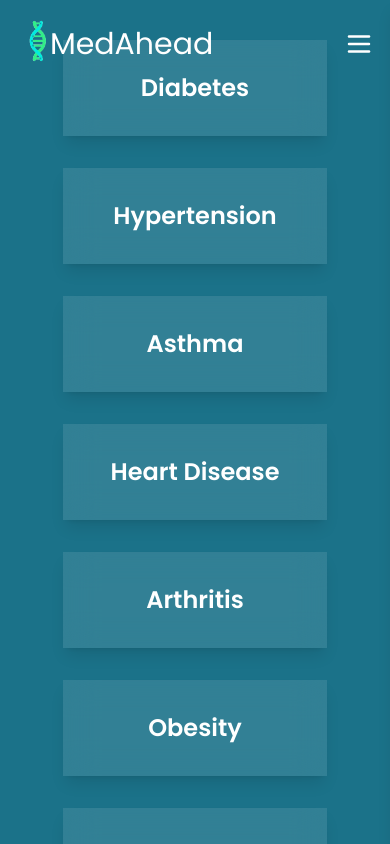
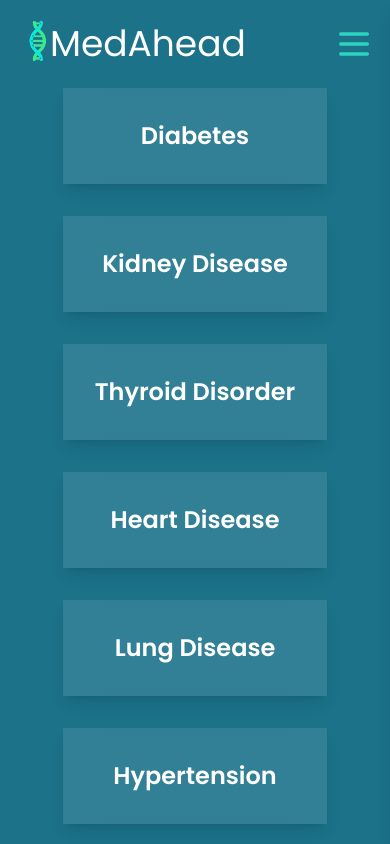
Before and after one commit to sandhya2345/Final-year-project, a React (Vite) app in the folder frontend/: page /predict in a window 390 px wide. Shown: the top 844 px of the page. Built offline with nearby package versions, Linux system fonts and the light colour scheme.

Commit message:
predict disease page enhancement

```diff
--- a/frontend/src/components/Footer.jsx
+++ b/frontend/src/components/Footer.jsx
@@ -39,7 +39,7 @@ const Footer = () => {
               <Phone /> +1 234 567 890
             </p>
             <p className="mt-2 flex items-center gap-2 text-gray-200">
-              <MapPin /> 123 Health St, City
+              <MapPin /> 123 Health St, Itahari
             </p>
           </div>
         </div>
--- a/frontend/src/components/Navbar.jsx
+++ b/frontend/src/components/Navbar.jsx
@@ -20,14 +20,14 @@ const Navbar = () => {
     }, []);
 
     useEffect(() => {
-        setMenuOpen(false); // Close menu on route change
-        setDropdownOpen(false); // Close dropdown on route change
+        setMenuOpen(false);
+        setDropdownOpen(false);
     }, [location]);
 
     const handleLogout = () => {
         setAuthTokens(null);
         setUser(null);
-        localStorage.removeItem("authToken"); // Clear from local storage
+        localStorage.removeItem("authToken");
     };
 
     return (
@@ -37,7 +37,7 @@ const Navbar = () => {
                 <div className="flex items-center">
                     <Link to="/" className="flex items-center">
                         <img src={logo} alt="MedAhead Logo" className="h-16" />
-                        <h2 className={`text-3xl font-medium ${isScrolled ? "text-customTeal" : "text-white"}`}>
+                        <h2 className={`text-4xl font-large ${isScrolled ? "text-customTeal" : "text-white"}`}>
                             MedAhead
                         </h2>
                     </Link>
@@ -114,8 +114,8 @@ const Navbar = () => {
 
                 {/* Mobile Menu Button */}
                 <div className="md:hidden flex items-center">
-                    <button onClick={() => setMenuOpen(!menuOpen)} className="text-white focus:outline-none">
-                        {menuOpen ? <X size={30} className="text-customTeal" /> : <Menu size={30} />}
+                    <button onClick={() => setMenuOpen(!menuOpen)} className="text-teal-400 focus:outline-none">
+                        {menuOpen ? <X size={30} className="text-customTeal" /> : <Menu size={40} />}
                     </button>
                 </div>
             </nav>
--- a/frontend/src/components/PredictDisease.jsx
+++ b/frontend/src/components/PredictDisease.jsx
@@ -3,15 +3,16 @@ import { useNavigate } from 'react-router-dom';
 
 const diseases = [
   { name: 'Diabetes', path: '/diabetes' },
+  { name: 'Kidney Disease', path: '/kidney-disease' },
+  { name: 'Thyroid Disorder', path: '/thyroid-disorder' },
+  { name: 'Heart Disease', path: '/heart-disease' },
+  { name: 'Lung Disease', path: '/liver-disease' },
   { name: 'Hypertension', path: '/hypertension' },
   { name: 'Asthma', path: '/asthma' },
-  { name: 'Heart Disease', path: '/heart-disease' },
   { name: 'Arthritis', path: '/arthritis' },
   { name: 'Obesity', path: '/obesity' },
   { name: 'Migraine', path: '/migraine' },
-  { name: 'Liver Disease', path: '/liver-disease' },
-  { name: 'Kidney Disease', path: '/kidney-disease' },
-  { name: 'Thyroid Disorder', path: '/thyroid-disorder' }
+
 ];
 
 const PredictDisease = () => {
@@ -19,7 +20,7 @@ const PredictDisease = () => {
 
   return (
     <div className="flex min-h-screen bg-gradient-to-b from-midTeal via-midTeal to-midTeal text-white justify-center items-center">
-      <div className="grid grid-cols-1 sm:grid-cols-2 md:grid-cols-3 lg:grid-cols-4 gap-8 p-10 max-w-5xl">
+      <div className="grid grid-cols-1 sm:grid-cols-2 md:grid-cols-3 lg:grid-cols-4 gap-8 p-12 max-w-5xl mt-10">
         {diseases.map((disease, index) => (
           <div
             key={index}
```
